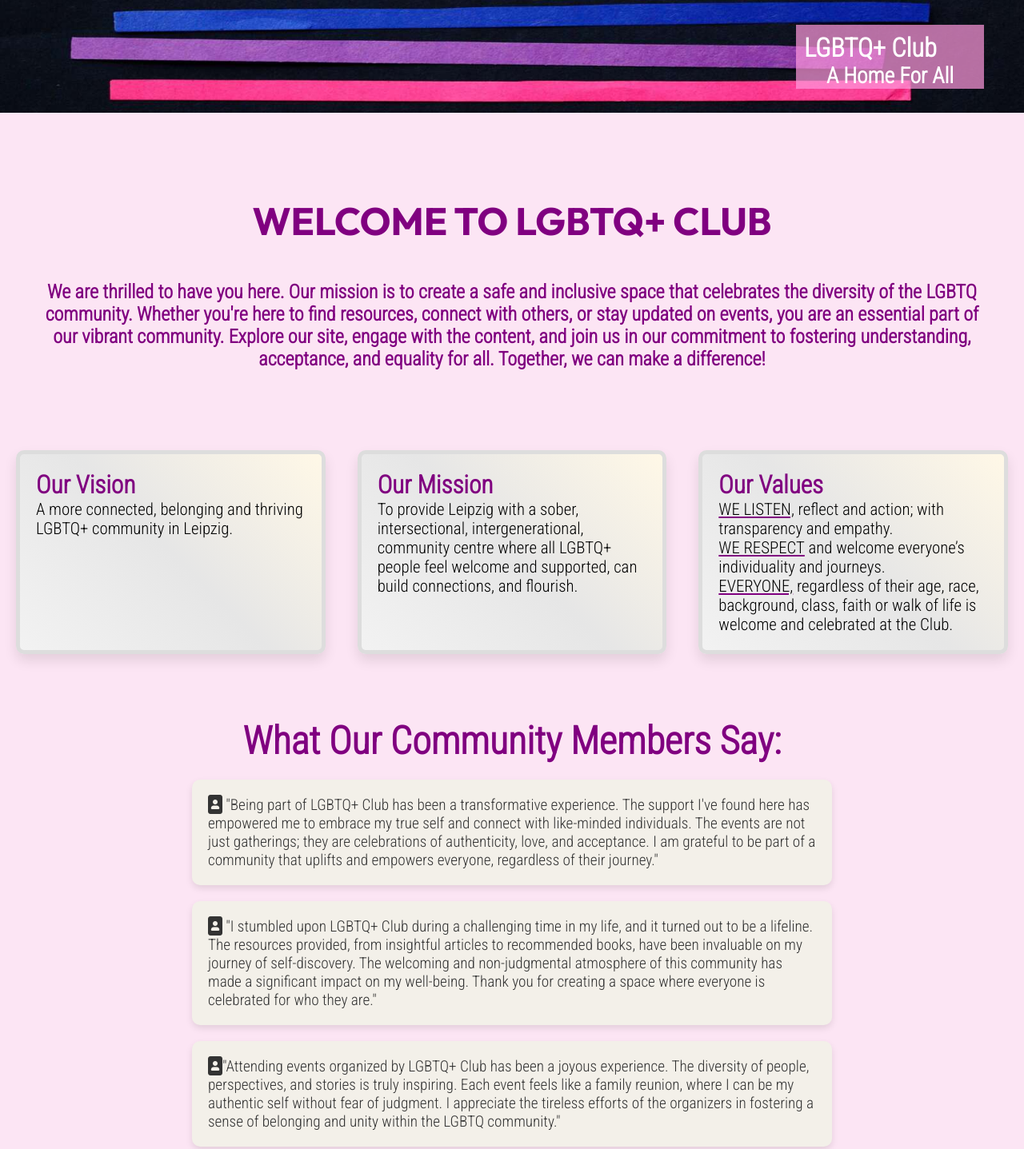
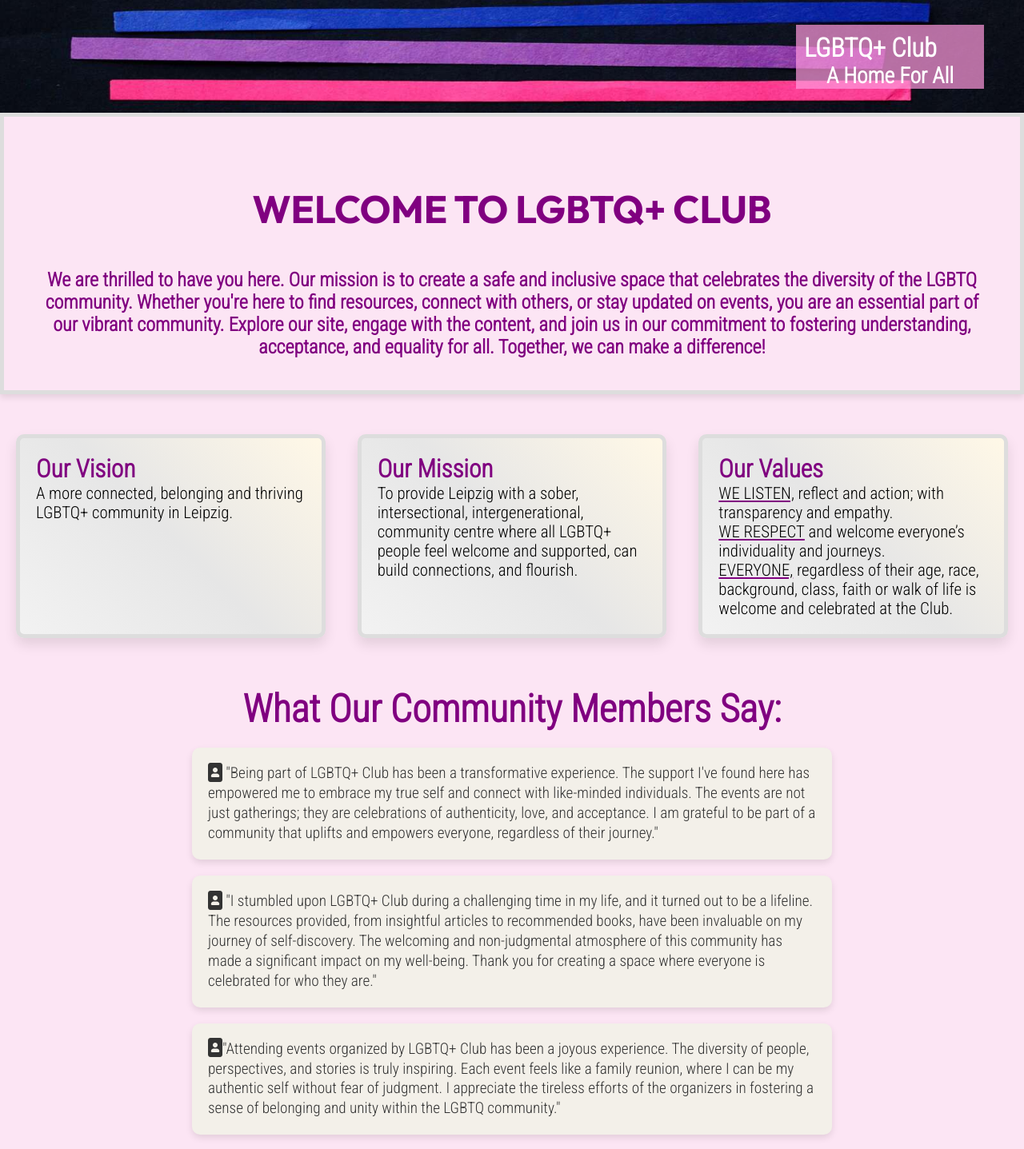
Before and after one commit to Mawadda-Kadi/LGBTQ-Club-Project, a plain HTML site: page index.html in a window 1280 px wide. Shown: the part 279-1716 px from the top of the page at 80% size. Drawn offline with Linux system fonts and the light colour scheme.

```diff
--- a/assets/css/style.css
+++ b/assets/css/style.css
@@ -154,6 +154,8 @@
 /* Welcome Section */
 #welcome-section {
     text-align: center;
+    box-shadow: 0 4px 8px rgba(0, 0, 0, 0.1);
+    border: 5px solid #ddd;
 }
 
 .welcome-message h1 {
@@ -471,7 +473,8 @@
     /* Welcome Section & Testimonials Section */
     #welcome-section,
     #testimonials-section {
-         padding: 60px 20px;
+         padding: 40px 30px 20px;
+         margin-bottom: 30px;
     }
 
     .welcome-message h1,
@@ -485,6 +488,7 @@
 
     .testimonial p {
         font-size: 1.2rem;
+        line-height: 1.3;
     }
 
    /* Subtitles Section */
```
Also changed, not shown: find-us.html (+2 -2 lines).
